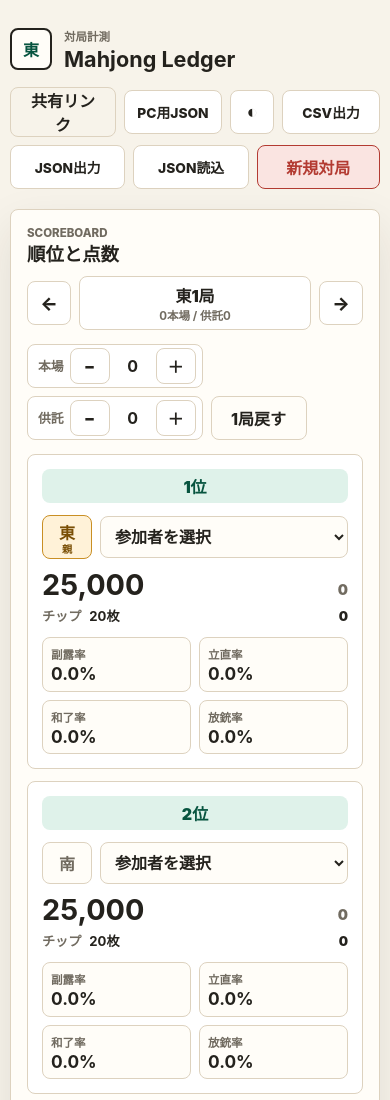
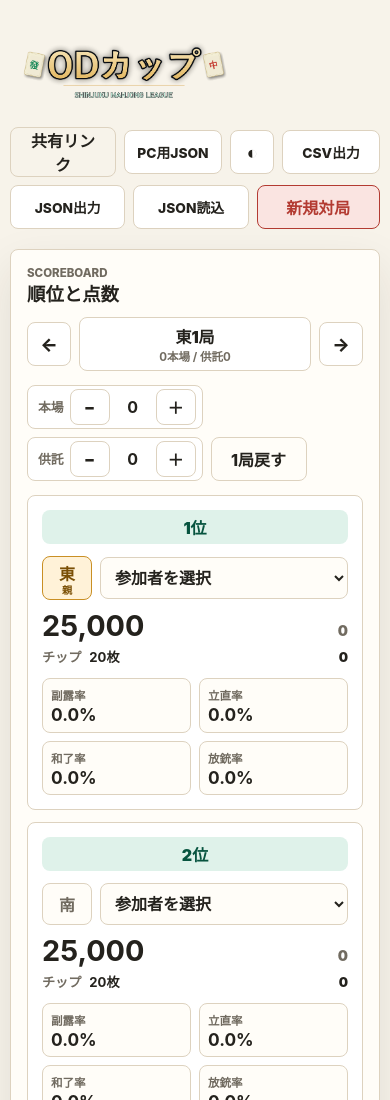
Before and after one commit to daiperie-dev/mahjong-ledger, a website: page index.html in a window 390 px wide. Shown: the top 1100 px of the page. Drawn offline with Linux system fonts and the light colour scheme.

Commit message:
Add OD Cup branding

```diff
--- a/app.js
+++ b/app.js
@@ -2572,7 +2572,7 @@ async function buildShareUrl(options = {}) {
     };
   }
 
-  const url = new URL("./share.html?v=33", window.location.href);
+  const url = new URL("./share.html?v=34", window.location.href);
   if (options.jsonDownload) {
     url.searchParams.set("download", "json");
   }
@@ -2658,7 +2658,7 @@ async function persistRemoteSnapshot(snapshot, config, shareId = "") {
 }
 
 function makeRemoteShareUrl(id, config) {
-  const url = new URL("./share.html?v=33", window.location.href);
+  const url = new URL("./share.html?v=34", window.location.href);
   url.searchParams.set("id", id);
 
   const defaultApiBaseUrl = normalizeShareApiBaseUrl(DEFAULT_REMOTE_SHARE_API_BASE_URL);
--- a/index.html
+++ b/index.html
@@ -7,17 +7,14 @@
     <title>Mahjong Ledger</title>
     <link rel="manifest" href="./manifest.json" />
     <link rel="apple-touch-icon" href="./icon.svg" />
-    <link rel="stylesheet" href="./styles.css?v=33" />
+    <link rel="stylesheet" href="./styles.css?v=34" />
   </head>
   <body>
     <div class="app-shell">
       <header class="topbar">
-        <div class="brand">
-          <span class="brand-mark" aria-hidden="true">東</span>
-          <div>
-            <p class="eyebrow">対局計測</p>
-            <h1>Mahjong Ledger</h1>
-          </div>
+        <div class="brand brand-logo-main">
+          <img class="brand-logo" src="./assets/od-cup-logo.png" alt="ODカップ SHINJUKU MAHJONG LEAGUE" />
+          <h1 class="visually-hidden">ODカップ 対局計測</h1>
         </div>
         <div class="topbar-actions">
           <button class="button subtle" id="shareLinkButton" type="button">共有リンク</button>
@@ -165,6 +162,6 @@
       </main>
     </div>
 
-    <script src="./app.js?v=33" defer></script>
+    <script src="./app.js?v=34" defer></script>
   </body>
 </html>
--- a/package.json
+++ b/package.json
@@ -1,6 +1,6 @@
 {
   "name": "mahjong-ledger",
-  "version": "0.33.0",
+  "version": "0.34.0",
   "private": true,
   "type": "module",
   "scripts": {
--- a/share.css
+++ b/share.css
@@ -116,17 +116,17 @@ button:active,
   gap: 12px;
 }
 
-.brand-mark {
-  display: grid;
-  width: 48px;
-  height: 48px;
-  flex: 0 0 auto;
-  place-items: center;
-  border: 2px solid var(--ink);
-  border-radius: var(--radius);
-  background: var(--surface);
-  color: var(--accent);
-  font-weight: 900;
+.share-brand {
+  gap: 14px;
+}
+
+.brand-logo {
+  display: block;
+  width: clamp(150px, 18vw, 190px);
+  height: auto;
+  flex: 0 1 auto;
+  object-fit: contain;
+  object-position: left center;
 }
 
 .topbar-actions {
@@ -761,6 +761,10 @@ h2 {
     flex-direction: column;
   }
 
+  .brand-logo {
+    width: min(44vw, 170px);
+  }
+
   .topbar-actions {
     width: 100%;
     justify-content: stretch;
--- a/styles.css
+++ b/styles.css
@@ -122,17 +122,28 @@ a.button:active {
   gap: 12px;
 }
 
-.brand-mark {
-  display: grid;
-  width: 48px;
-  height: 48px;
-  flex: 0 0 auto;
-  place-items: center;
-  border: 2px solid var(--ink);
-  border-radius: var(--radius);
-  background: var(--surface);
-  color: var(--accent-strong);
-  font-weight: 900;
+.brand-logo-main {
+  flex: 0 1 auto;
+}
+
+.brand-logo {
+  display: block;
+  width: clamp(210px, 23vw, 270px);
+  height: auto;
+  object-fit: contain;
+  object-position: left center;
+}
+
+.visually-hidden {
+  position: absolute;
+  width: 1px;
+  height: 1px;
+  padding: 0;
+  margin: -1px;
+  overflow: hidden;
+  clip: rect(0, 0, 0, 0);
+  white-space: nowrap;
+  border: 0;
 }
 
 .eyebrow {
@@ -1963,9 +1974,8 @@ body[data-theme="dark"] .row-tsumo-shortcuts button {
 }
 
 @media (max-width: 460px) {
-  .brand-mark {
-    width: 42px;
-    height: 42px;
+  .brand-logo {
+    width: min(72vw, 230px);
   }
 
   .player-card {
```
Also changed, not shown: DEPLOY.md (+3 -3 lines), service-worker.js (+6 -5 lines), share.html (+5 -5 lines), README.md, assets/od-cup-logo.png (added).
